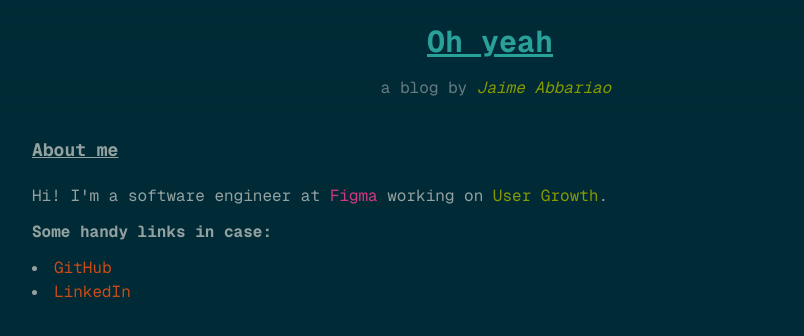
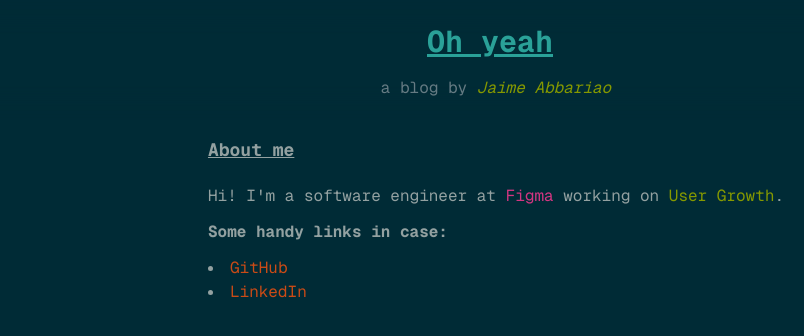
Before and after one commit to ja153903/oh-yeah, a Next.js app: page /about-me in a window 1280 px wide. Shown: the top 336 px of the page, without its empty margins (144-948 px from the left). Built offline with nearby package versions, Linux system fonts and the light colour scheme.

Commit message:
updating styling on page

```diff
--- a/src/app/about-me/page.tsx
+++ b/src/app/about-me/page.tsx
@@ -2,7 +2,7 @@ import Link from 'next/link'
 
 export default async function Page() {
   return (
-    <div className="p-4 flex flex-col gap-5 w-full lg:w-[100ch]">
+    <div className="p-4 flex flex-col gap-5 w-full max-w-none md:w-auto md:max-w-[100ch]">
       <h1 className="text-lg font-bold underline">About me</h1>
       <div className="flex flex-col gap-3">
         <p>
```
